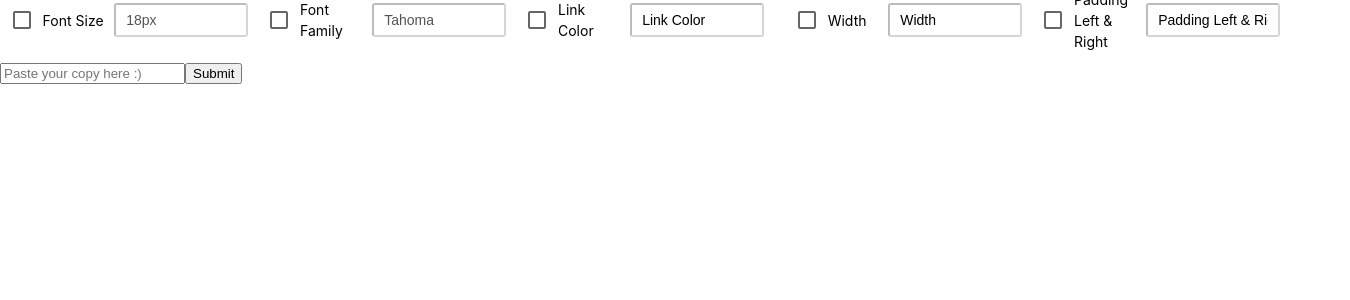
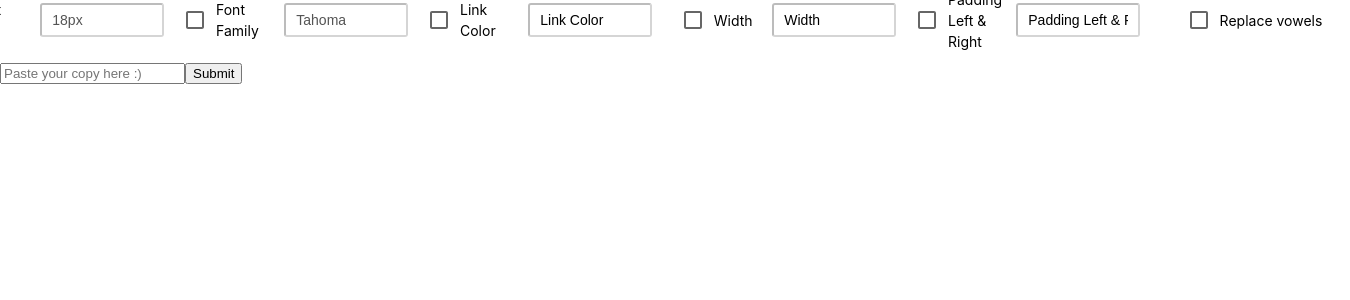
Before and after one commit to INRGI/CopyMaker, a React (Vite) app: page /id-1 in a window 1280 px wide. Shown: the top 300 px of the page, 1350 px wide, since content can reach past the window. Built offline with nearby package versions, Linux system fonts and the light colour scheme.

Commit message:
Replace func

```diff
--- a/src/components/FormPromo/FormPromo.jsx
+++ b/src/components/FormPromo/FormPromo.jsx
@@ -20,6 +20,7 @@ const FormPromo = () => {
     const [isColorLink, setColorLink] = useState(domain.isColorLink);
     const [isWidth, setWidth] = useState(domain.isWidth);
     const [isPaddingLR, setPaddingLR] = useState(domain.isPaddingLR);
+    const [isReplace, setReplace] = useState(domain.isReplace);
     const [isSubmitted, setIsSubmitted] = useState(false);
     const [submitedResult, setSubmitedResult] = useState("");
 
@@ -102,6 +103,13 @@ const FormPromo = () => {
 
                         <FormInput type="text" name="paddingLR" id={paddingLR} placeholder="Padding Left & Right" disabled={!isPaddingLR}/>
                     </InputContainer>
+
+                    <InputContainer>
+                        <Label>
+                            <Checkbox checked={isReplace} onChange={() => setReplace((prev) => !prev)} color="success" />
+                            Replace vowels
+                        </Label>
+                    </InputContainer>
                 </Container>
 
                 <div>
@@ -124,6 +132,6 @@ const FormPromo = () => {
 export default FormPromo;
 
 
-// +Font size, +Font family, color link, paddings, width,
+// +Font size, +Font family, +color link, +paddings, +width,
 
 {/* <div style="font-size:16px; color:blue"><span style="font-family:Roboto; color:white">hwaohfsf</span></div> */}
--- /dev/null
+++ b/src/helpers/makeUnique.js
@@ -0,0 +1,5 @@
+const makeUnique = () => {
+
+}
+
+export default makeUnique;
--- a/src/redux/domainSlice.js
+++ b/src/redux/domainSlice.js
@@ -12,7 +12,7 @@ const domainSlice = createSlice({
       reducer(state, action) {
         state.push(action.payload);
       },
-      prepare({name, fontSize, fontFamily, isFontSize, isFontFamily, isColorLink, isWidth, isPaddingLR}) {
+      prepare({name, fontSize, fontFamily, isFontSize, isFontFamily, isColorLink, isWidth, isPaddingLR, isReplace}) {
         return {
           payload: {
             name,
@@ -23,6 +23,7 @@ const domainSlice = createSlice({
             isColorLink,
             isWidth,
             isPaddingLR,
+            isReplace,
             id: nanoid()
           },
         };
```
